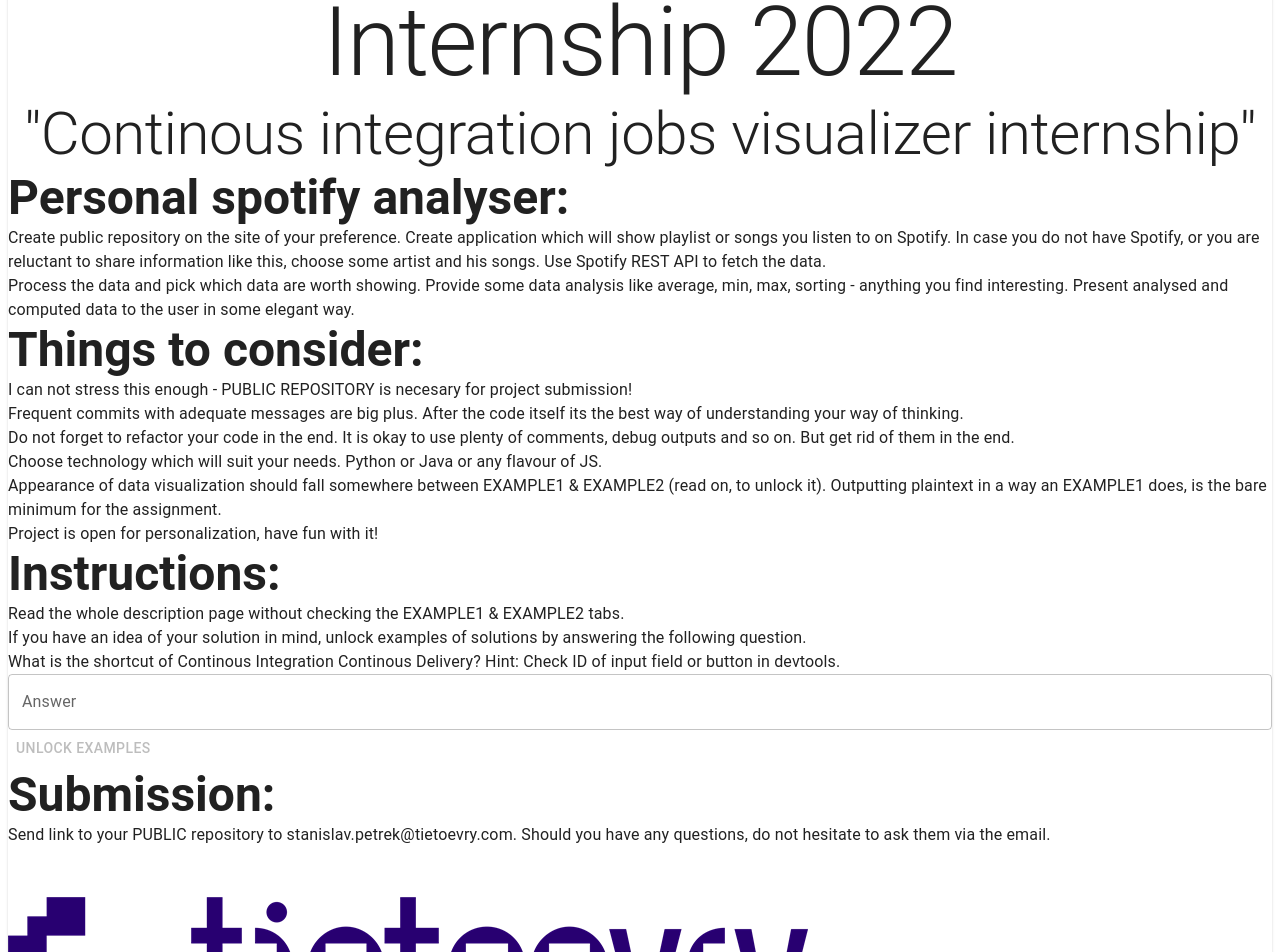
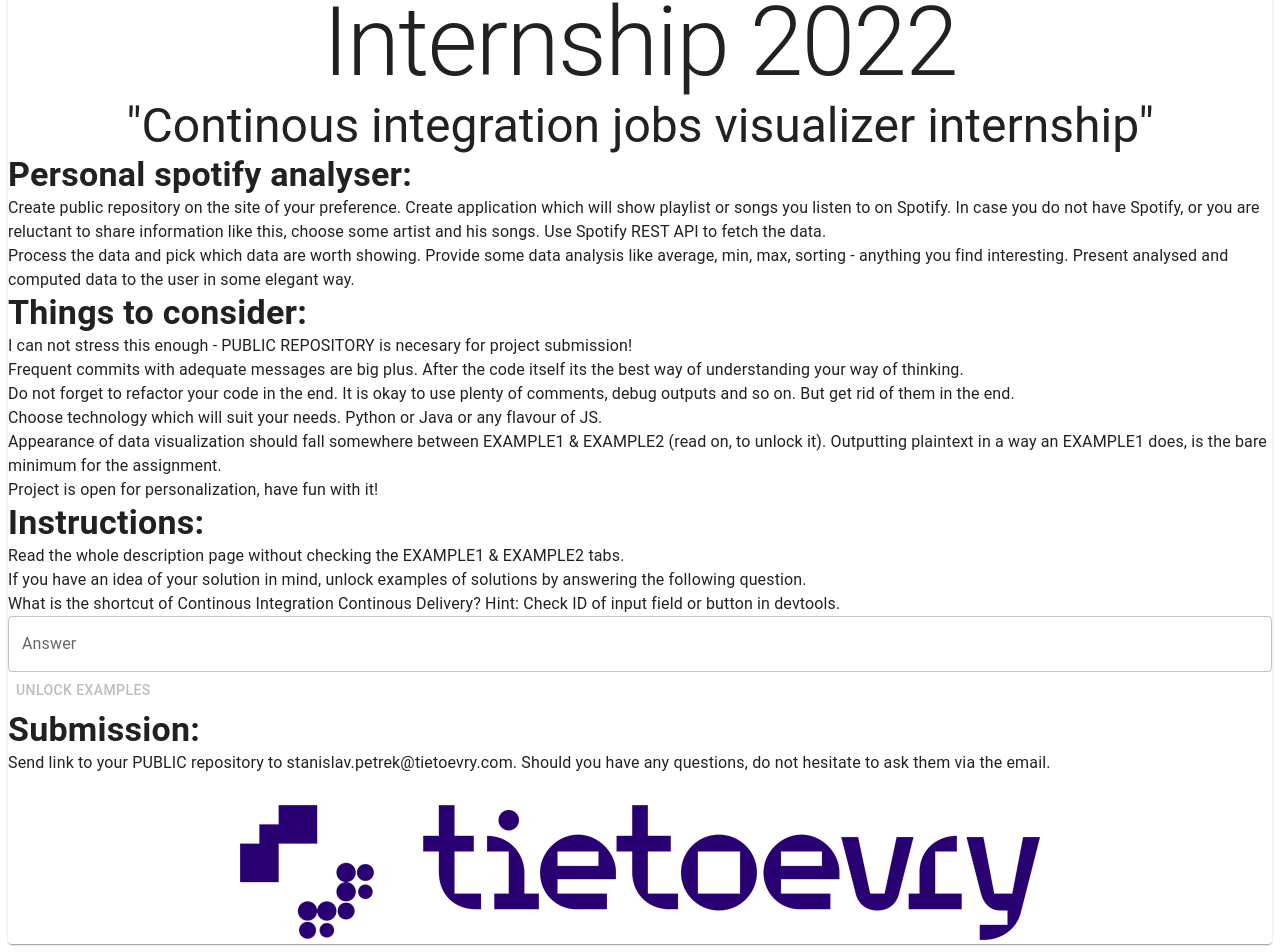
Before and after one commit to juliamariachkina/Internship2023TietoEvry, a React (Create React App) app: page / in a window 1280 px wide. Shown: the part 134-1086 px from the top of the page. Built offline with nearby package versions, Linux system fonts and the light colour scheme.

Commit message:
changed headline sizes as well as centered company logo

```diff
--- a/src/Assignment.tsx
+++ b/src/Assignment.tsx
@@ -1,4 +1,4 @@
-import { Box, Button, Paper, TextField, Typography } from "@mui/material";
+import { Button, Grid, Paper, TextField, Typography } from "@mui/material";
 import { useState } from "react";
 
 type Props = {
@@ -14,10 +14,10 @@
       <Typography align="center" variant="h1">
         Home assignment for Internship 2022
       </Typography>
-      <Typography align="center" variant="h2">
+      <Typography align="center" variant="h3">
         "Continous integration jobs visualizer internship"
       </Typography>
-      <Typography sx={{ fontWeight: "bold" }} variant="h3">
+      <Typography sx={{ fontWeight: "bold" }} variant="h4">
         Personal spotify analyser:
       </Typography>
       <Typography>
@@ -33,7 +33,7 @@
         interesting. Present analysed and computed data to the user in some
         elegant way.
       </Typography>
-      <Typography sx={{ fontWeight: "bold" }} variant="h3">
+      <Typography sx={{ fontWeight: "bold" }} variant="h4">
         Things to consider:
       </Typography>
       <Typography>
@@ -60,7 +60,7 @@
       <Typography>
         Project is open for personalization, have fun with it!
       </Typography>
-      <Typography sx={{ fontWeight: "bold" }} variant="h3">
+      <Typography sx={{ fontWeight: "bold" }} variant="h4">
         Instructions:
       </Typography>
       <Typography>
@@ -89,7 +89,7 @@
       >
         Unlock examples
       </Button>
-      <Typography sx={{ fontWeight: "bold" }} variant="h3">
+      <Typography sx={{ fontWeight: "bold" }} variant="h4">
         Submission:
       </Typography>
       <Typography>
@@ -97,9 +97,11 @@
         Should you have any questions, do not hesitate to ask them via the
         email.
       </Typography>
-      <Box sx={{ pt: "50px" }}>
-        <img src="/logo.png" />
-      </Box>
+      <Grid container justifyContent="center">
+        <Grid item sx={{ pt: "30px" }}>
+          <img src="/logo.png" />
+        </Grid>
+      </Grid>
     </Paper>
   );
 };
```
